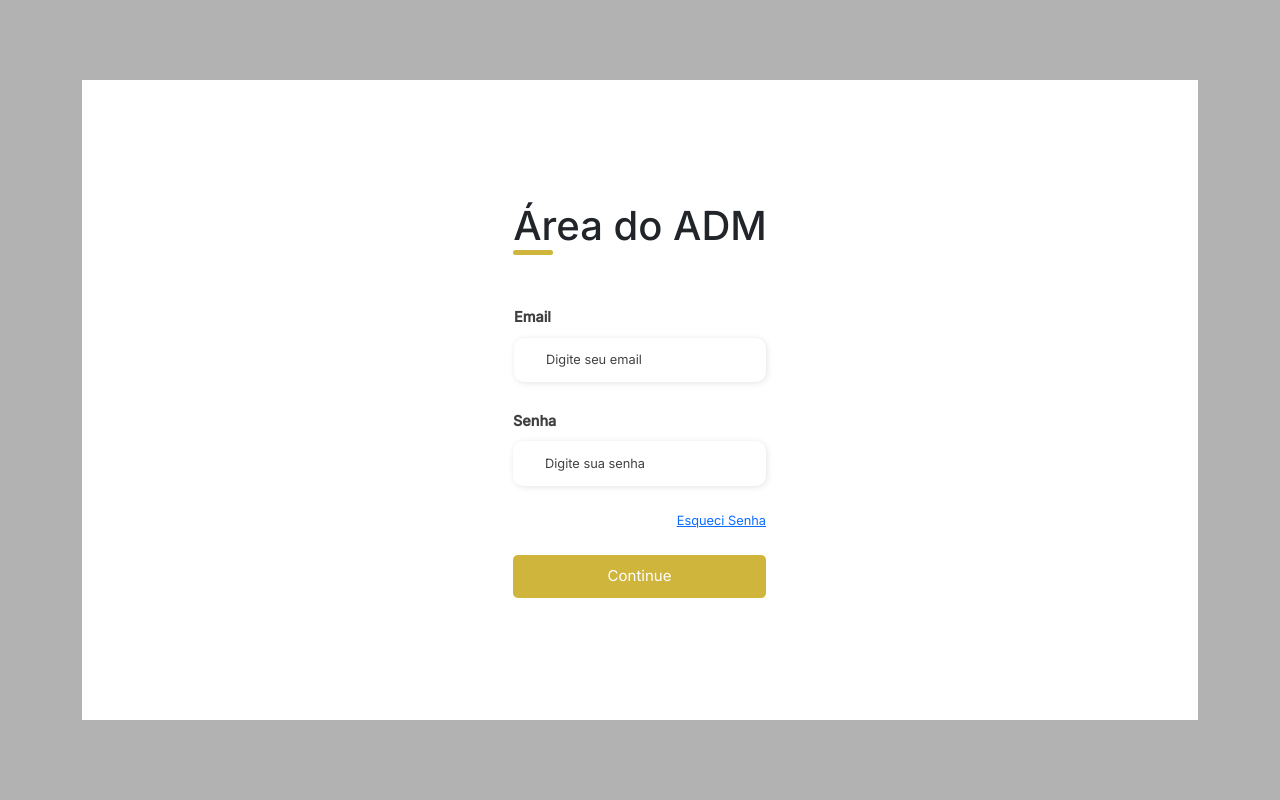
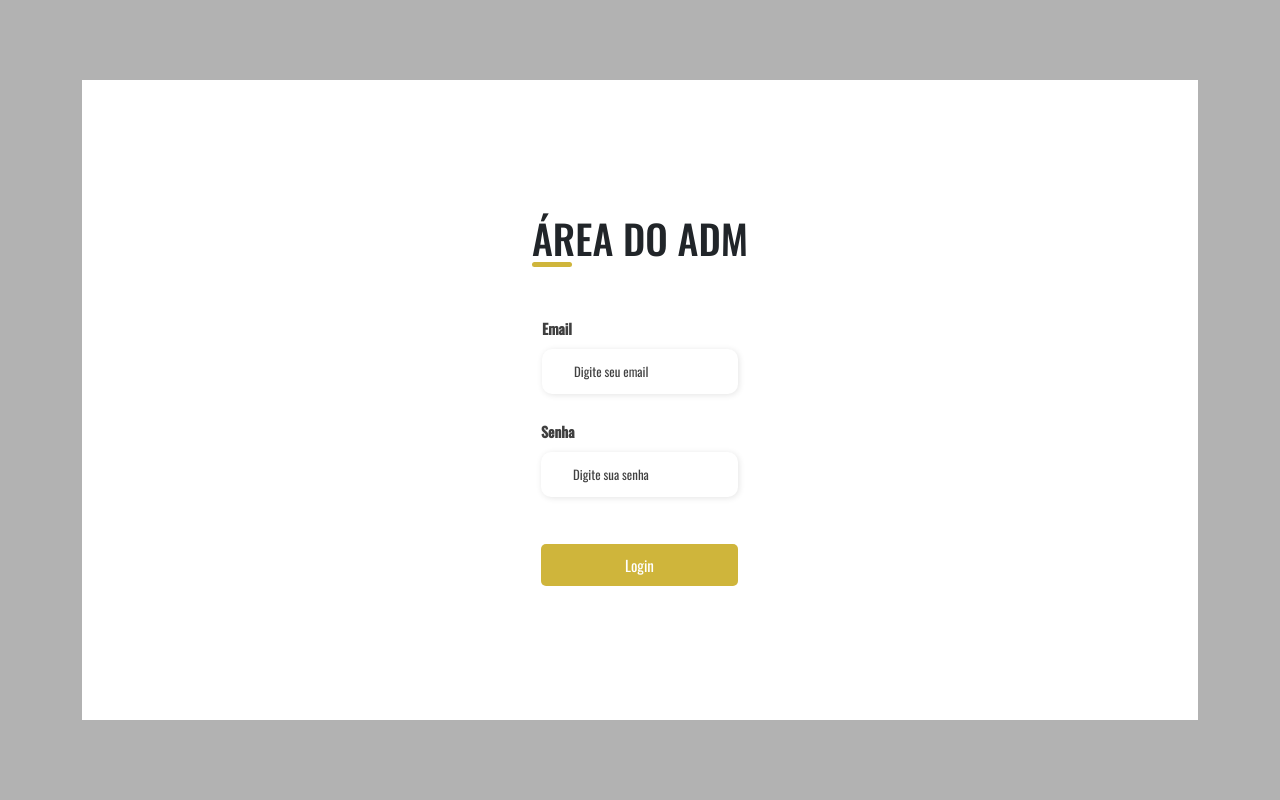
Before and after one commit to RianPaiva/loja_virtual, a PHP site: page /adm/login_adm.php in a window 1280 px wide. Run offline with PHP 8.4, Linux system fonts and the light colour scheme.

Commit message:
Ajuste font family
foi arrumada as telas de login cliente, login adm e cadastro cliente que não estavam com suas fontes corretas.

```diff
--- a/application/adm/login_adm.php
+++ b/application/adm/login_adm.php
@@ -3,8 +3,7 @@
     <meta name="viewport" content="width=device-width, initial-scale=1.0">
     <title> Login </title>
     <link rel="stylesheet" href="../css/style_login_adm.css">
-    <link href="https://cdn.jsdelivr.net/npm/bootstrap@5.3.2/dist/css/bootstrap.min.css" rel="stylesheet"
-        integrity="sha384-T3c6CoIi6uLrA9TneNEoa7RxnatzjcDSCmG1MXxSR1GAsXEV/Dwwykc2MPK8M2HN" crossorigin="anonymous">
+    <link href="https://cdn.jsdelivr.net/npm/bootstrap@5.3.2/dist/css/bootstrap.min.css" rel="stylesheet" integrity="sha384-T3c6CoIi6uLrA9TneNEoa7RxnatzjcDSCmG1MXxSR1GAsXEV/Dwwykc2MPK8M2HN" crossorigin="anonymous">
     <script src="https://ajax.googleapis.com/ajax/libs/jquery/3.6.4/jquery.min.js"></script>
     <script src="../js/login.js"></script>
     <link rel="preconnect" href="https://fonts.googleapis.com">
@@ -12,7 +11,7 @@
     <link href="https://fonts.googleapis.com/css2?family=Oswald:wght@300;400;500&display=swap" rel="stylesheet">
 </head>
 
-<body>
+<body style="font-family: 'Oswald', sans-serif;">
     <div class="container">
         <div class="form-image">
             <img src="../imagens/logo_principal.png">
@@ -21,7 +20,7 @@
 
             <div class="form-header">
                 <div class="title">
-                    <h1> Área do ADM </h1>
+                    <h1> ÁREA DO ADM </h1>
                 </div>
             </div>
 
@@ -34,17 +33,12 @@
                     </div>
 
                     <div class="input-box">
-                        <label for="password">Senha</label>
+                        <label for="password"> Senha </label>
                         <input id="password" type="password" name="password" id="password" placeholder="Digite sua senha" required>
                     </div>
 
-
-                    <div class="esquecisenha">
-                        <h6><a href="">Esqueci Senha</a></h6>
-                    </div>
-
                     <div class="continue-button">
-                        <input type="submit" class="btn btn-warning continue"  id="btn_login" value="Continue">
+                        <input type="submit" class="btn btn-warning continue" id="btn_login" value="Login">
                     </div>
                 </div>
             </form>
--- a/application/css/style_register.css
+++ b/application/css/style_cadastro.css
@@ -1,9 +1,7 @@
-@import url('https://fonts.googleapis.com/css2?family=Inter:wght@200;300;400;500&family=Open+Sans:wght@300;400;500;600&display=swap');
 * {
     padding: 0;
     margin: 0;
     box-sizing: border-box;
-    font-family: 'Inter', sans-serif;
 }
 
 body {
--- a/application/css/style_login.css
+++ b/application/css/style_login.css
@@ -1,9 +1,7 @@
-@import url('https://fonts.googleapis.com/css2?family=Inter:wght@200;300;400;500&family=Open+Sans:wght@300;400;500;600&display=swap');
 * {
     padding: 0;
     margin: 0;
     box-sizing: border-box;
-    font-family: 'Inter', sans-serif;
 }
 
 body {
--- a/application/css/style_login_adm.css
+++ b/application/css/style_login_adm.css
@@ -1,9 +1,7 @@
-@import url('https://fonts.googleapis.com/css2?family=Inter:wght@200;300;400;500&family=Open+Sans:wght@300;400;500;600&display=swap');
 * {
     padding: 0;
     margin: 0;
     box-sizing: border-box;
-    font-family: 'Inter', sans-serif;
 }
 
 body {
--- a/application/pages/cadastro.php
+++ b/application/pages/cadastro.php
@@ -10,7 +10,7 @@
     <meta charset="UTF-8">
     <meta http-equiv="X-UA-Compatible" content="IE=edge">
     <meta name="viewport" content="width=device-width, initial-scale=1.0">
-    <link rel="stylesheet" href="../css/style_register.css">
+    <link rel="stylesheet" href="../css/style_cadastro.css">
     <link href="https://cdn.jsdelivr.net/npm/bootstrap@5.3.2/dist/css/bootstrap.min.css" rel="stylesheet" integrity="sha384-T3c6CoIi6uLrA9TneNEoa7RxnatzjcDSCmG1MXxSR1GAsXEV/Dwwykc2MPK8M2HN" crossorigin="anonymous">
     <title>Cadastro</title>
     <script src="https://ajax.googleapis.com/ajax/libs/jquery/3.6.4/jquery.min.js"></script>
@@ -21,7 +21,7 @@
     <link href="https://fonts.googleapis.com/css2?family=Oswald:wght@300;400;500&display=swap" rel="stylesheet">
 </head>
 
-<body>
+<body style="font-family:'Oswald', sans-serif;">
     <div class="container">
         <div class="form-image">
             <img src="../imagens/logo_principal.png">
```
Also changed, not shown: application/pages/login.php (+15 -18 lines).
